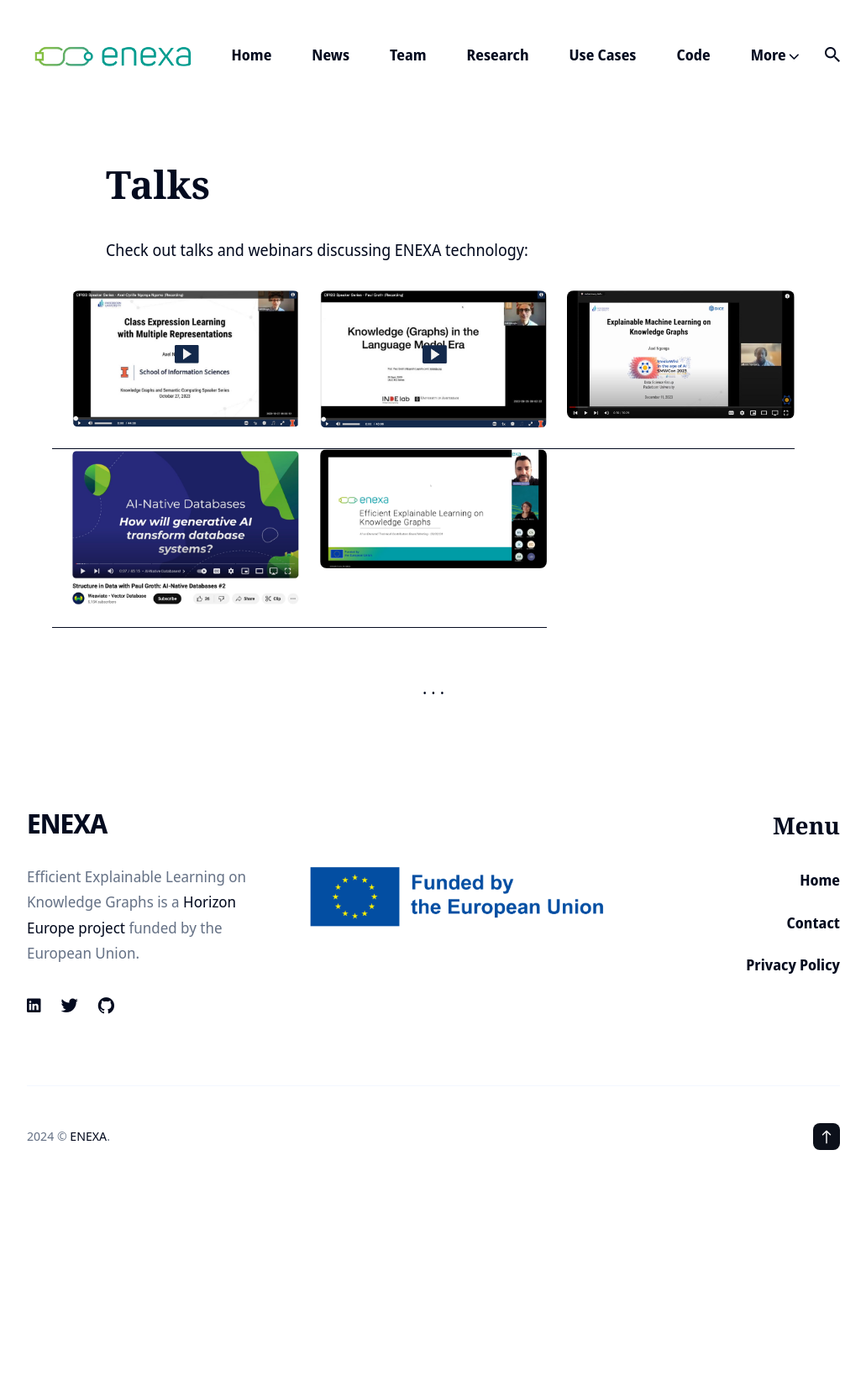
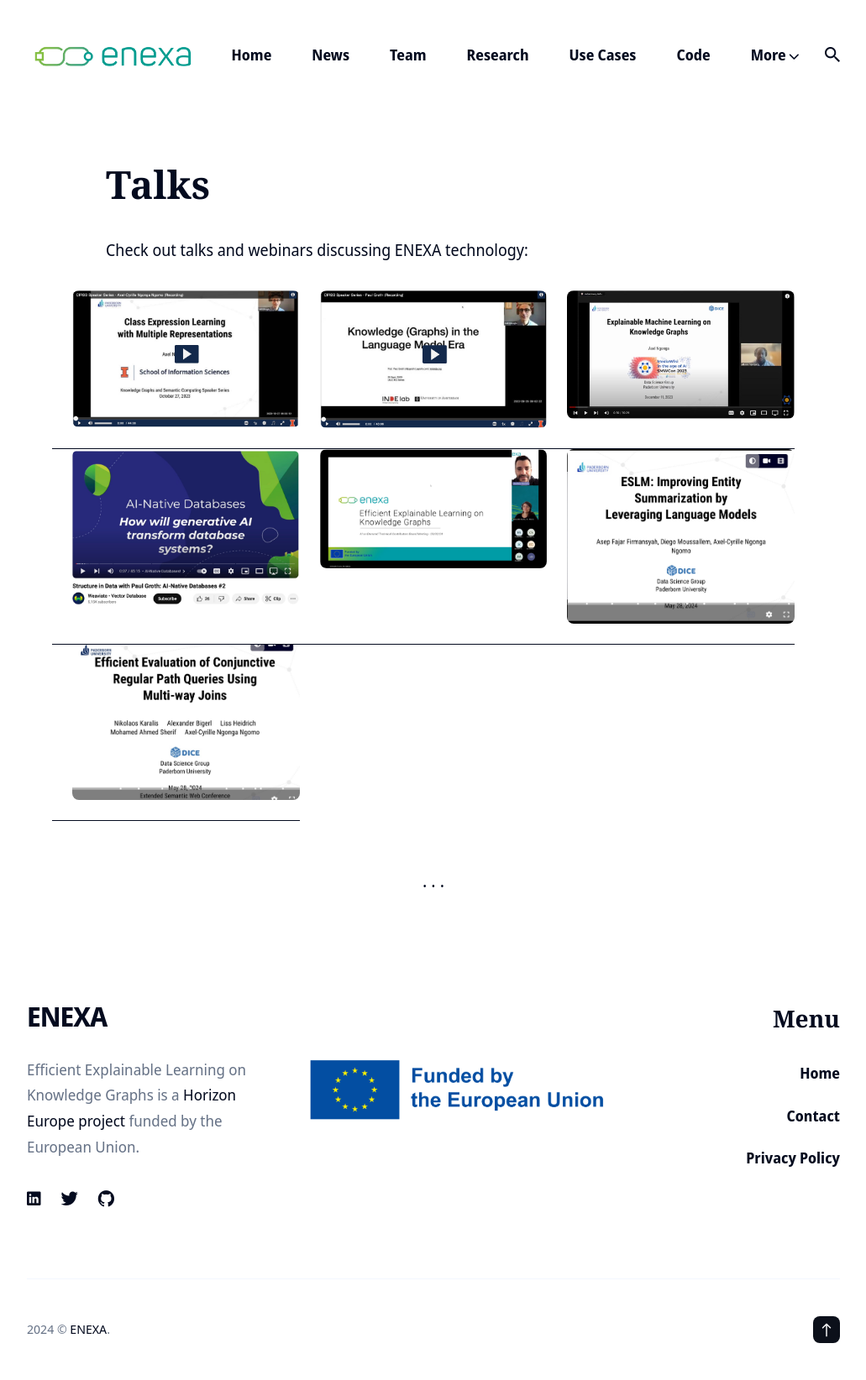
Before and after one commit to EnexaProject/enexaproject.github.io, a Jekyll site: the page built from _pages/talks.md, in a window 1280 px wide. Shown: the whole page at 84% size, without its empty margins (124-1155 px from the left). Built offline with Jekyll 4.4.1, drawn with Linux system fonts in a browser that asks for light colours; nearby versions of some CDN libraries; before the commit the page ends 1414 px from its top, so only the background shows below that.

Commit message:
added two new talks

```diff
--- a/_pages/talks.md
+++ b/_pages/talks.md
@@ -15,6 +15,8 @@
     <a href="https://youtu.be/EowfN9hL-zc?si=-KV6pbT9j0O-Ckro"><img src="/images/enexacontent/swcconAxel2023.jpg" loading="lazy"></a>
     <a href="https://www.youtube.com/watch?v=3ET69F7smk8"><img src="/images/enexacontent/weaviatePodcastPaul2023.jpg" loading="lazy"></a>
     <a href="https://fraunhofer-my.sharepoint.com/personal/martin_welss_iais_fraunhofer_de/_layouts/15/stream.aspx?id=%2Fpersonal%2Fmartin%5Fwelss%5Fiais%5Ffraunhofer%5Fde%2FDocuments%2FAufnahmen%2FAIoD%20Technical%20Contributors%20Board%20Meeting%2D20240223%5F100300%2DBesprechungsaufzeichnung%2Emp4&nav=eyJyZWZlcnJhbEluZm8iOnsicmVmZXJyYWxBcHAiOiJTdHJlYW1XZWJBcHAiLCJyZWZlcnJhbFZpZXciOiJTaGFyZURpYWxvZy1MaW5rIiwicmVmZXJyYWxBcHBQbGF0Zm9ybSI6IldlYiIsInJlZmVycmFsTW9kZSI6InZpZXcifX0&ga=1&referrer=StreamWebApp%2EWeb&referrerScenario=AddressBarCopied%2Eview%2E06c1dcf7%2Db7ec%2D472d%2Dad68%2Def8628bff817"><img src="/images/enexacontent/aiod2024.png" loading="lazy"></a>
+    <a href="https://videolectures.net/eswc2024_fajar_firmansyah_language_models/"><img src="/images/enexacontent/esemEswc2024.jpg" loading="lazy"></a>
+    <a href=" https://videolectures.net/eswc2024_karalis_efficient_evaluation/"><img src="/images/enexacontent/joinsESWC2024.jpg" loading="lazy"></a>
 
 
     </div>
```
